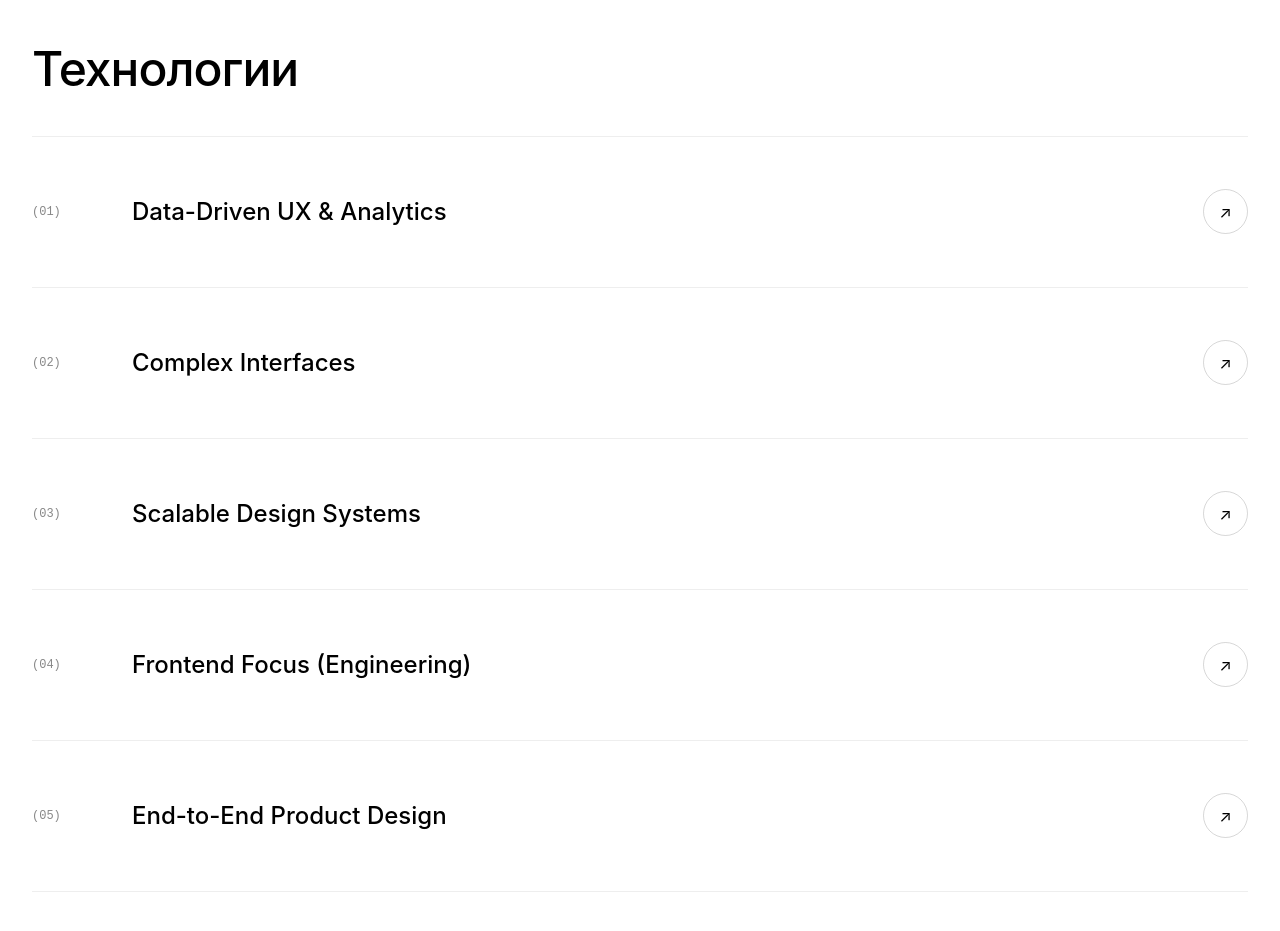
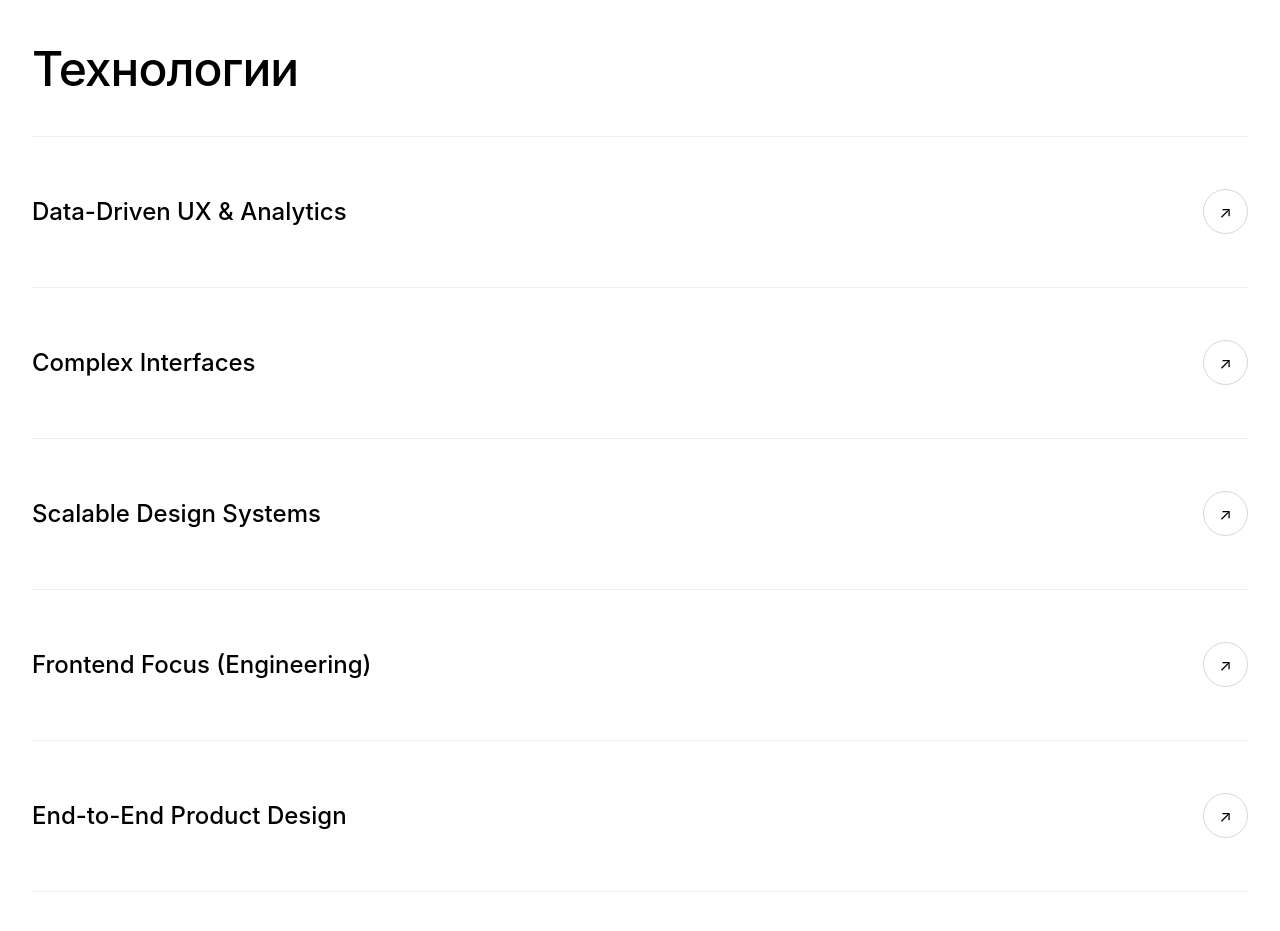
Before and after one commit to Horoshov/my-portfolio, a React (Vite) app: page / in a window 1280 px wide. Shown: the part 3960-4891 px from the top of the page. Built offline with nearby package versions, Linux system fonts and the light colour scheme.

Commit message:
refactor(home): remove numbering from services list block

```diff
--- a/src/pages/Home.jsx
+++ b/src/pages/Home.jsx
@@ -145,7 +145,6 @@ const Home = () => {
                 transition={{ duration: 0.5, delay: index * 0.08 }}
               >
                 <div className="service-row">
-                  <span className="service-number">({service.id})</span>
                   <h3 className="service-title">{service.title}</h3>
                   <motion.div
                     className="service-details"
--- a/src/styles/App.css
+++ b/src/styles/App.css
@@ -328,7 +328,7 @@
 
   .service-row {
     display: grid;
-    grid-template-columns: 80px 1.5fr 2fr 100px;
+    grid-template-columns: 1.5fr 2fr 100px;
     align-items: center;
     padding: 30px 0;
     gap: 20px;
@@ -396,7 +396,7 @@
     }
 
     .service-row {
-      grid-template-columns: 60px 1fr 80px;
+      grid-template-columns: 1fr 80px;
     }
 
     .service-title {
@@ -414,7 +414,7 @@
     }
 
     .service-row {
-      grid-template-columns: 50px 1fr 60px;
+      grid-template-columns: 1fr 60px;
       padding: 20px 0;
     }
 
```
